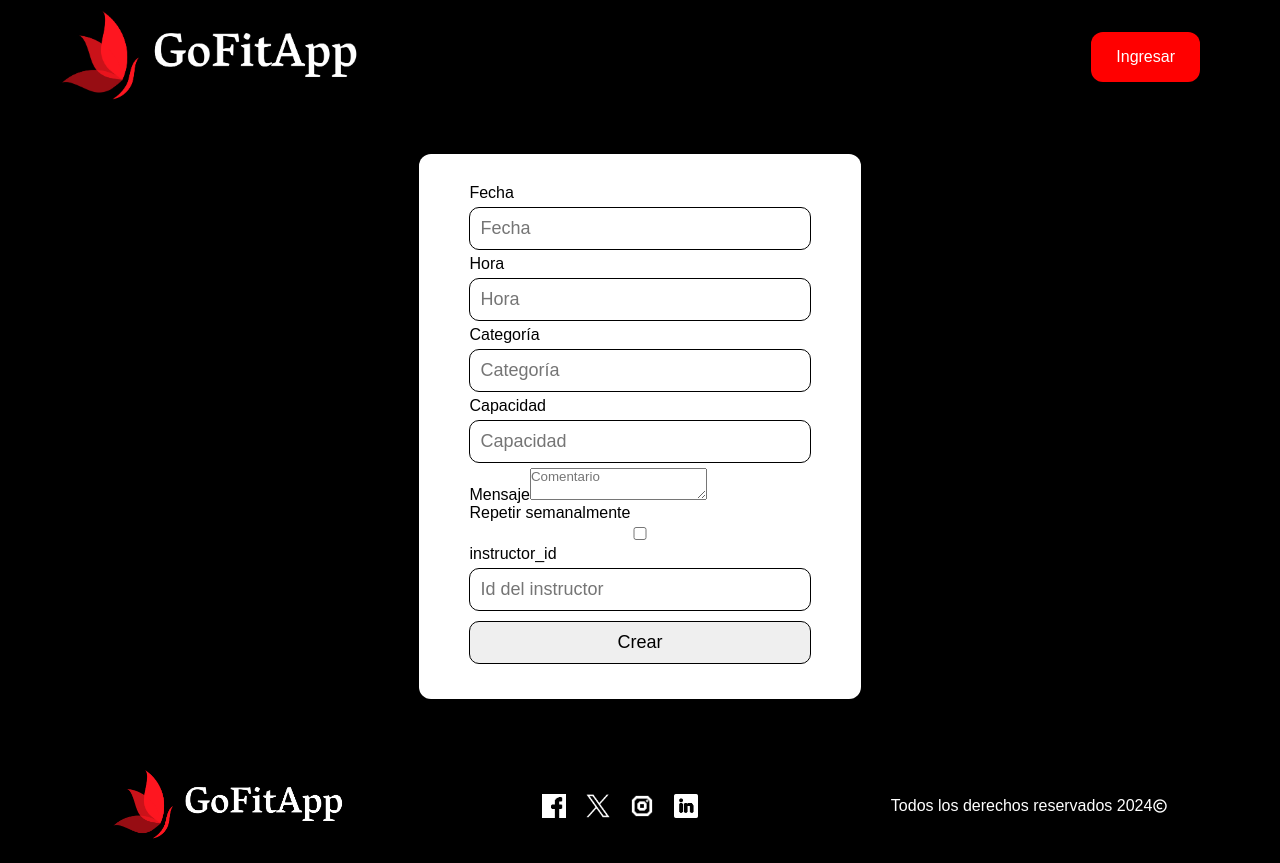
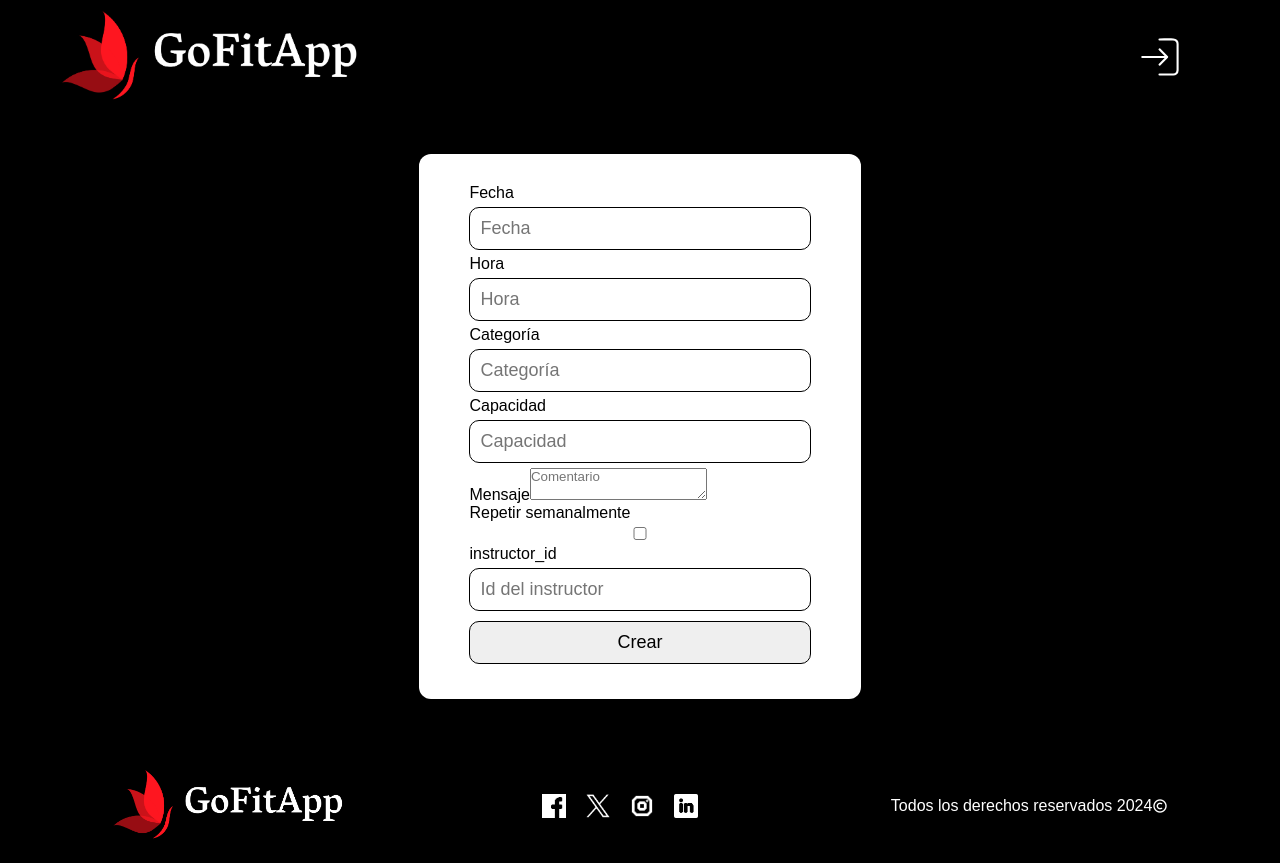
Before and after one commit to Alex420s/C16-74-n-python, a React (Create React App) app in the folder frontend/: page /agregar-turno in a window 1280 px wide. Built offline with nearby package versions, Linux system fonts and the light colour scheme; the HTML template or start-up script is replaced by a standard one.

Commit message:
Agregar íconos al header

```diff
--- a/frontend/src/components/footer-header/Header.jsx
+++ b/frontend/src/components/footer-header/Header.jsx
@@ -2,6 +2,9 @@ import { React, useEffect, useState } from 'react';
 import logo from '../../images/Logo.png';
 import '../../stylesheets/footer-header/Header.css';
 import { useNavigate, Link } from 'react-router-dom';
+import { VscAccount, VscBell } from "react-icons/vsc";
+import { CiLogin } from "react-icons/ci";
+import { IoIosLogOut } from "react-icons/io";
 
 const Header = () => {
 
@@ -29,10 +32,12 @@ const Header = () => {
         <ul>
           {isLoggedIn ? (
             <>
-            <li className='rojo hover'><Link to={'/'} className='nav-link' onClick={logout}>Logout</Link></li>
+            <li className='hover'><Link to={'/ingresar'} className='nav-link'><VscBell className='navbar-logo' /></Link></li>
+            <li className='hover'><Link to={'/ingresar'} className='nav-link'><VscAccount className='navbar-logo' /></Link></li>
+            <li className='hover'><Link to={'/'} className='nav-link' onClick={logout}><IoIosLogOut className='navbar-logo' /></Link></li>
             </>
           ) : (
-            <li className='rojo hover'><Link to={'/ingresar'} className='nav-link'>Ingresar</Link></li>
+            <li className='hover'><Link to={'/ingresar'} className='nav-link'><CiLogin className='navbar-logo' /></Link></li>
           )}
         </ul>
       </header>
--- a/frontend/src/components/forms/TurnoForm.jsx
+++ b/frontend/src/components/forms/TurnoForm.jsx
@@ -30,8 +30,11 @@ const TurnoForm = () => {
   }
 
   const handleChange = (e) => {
-    const { name, value } = e.target;
-    setFormData({ ...formData, [name]: value });
+    // const { name, value } = e.target;
+    // setFormData({ ...formData, [name]: value });
+    const { name, checked, value } = e.target;
+    const newValue = e.target.type === 'checkbox' ? checked : value;
+    setFormData({ ...formData, [name]: newValue });
     console.log(formData);
   }
 
@@ -60,7 +63,7 @@ const TurnoForm = () => {
         </div>
         <div>
           <label htmlFor='date'>Repetir semanalmente</label>
-          <input name='repeat' type='checkbox' value={true} onChange={handleChange} />
+          <input name='repeat' type='checkbox' checked={formData.repeat} onChange={handleChange} />
         </div>
         <div>
         {/* input temporal */}
--- a/frontend/src/stylesheets/footer-header/Header.css
+++ b/frontend/src/stylesheets/footer-header/Header.css
@@ -31,7 +31,7 @@ header {
   color: inherit;
   cursor: pointer;
   line-height: 0;
-  padding: 25px;
+  padding: 15px;
   text-decoration: none;
 }
 
@@ -39,3 +39,8 @@ header {
   background-color: red;
   border-radius: 12px;
 }
+
+.navbar-logo {
+  width: 50px;
+  height: 50px;
+}
```
Also changed, not shown: frontend/src/App.css (line endings or trailing spaces), 1 other file (tests, documents, lock files or other folders).
